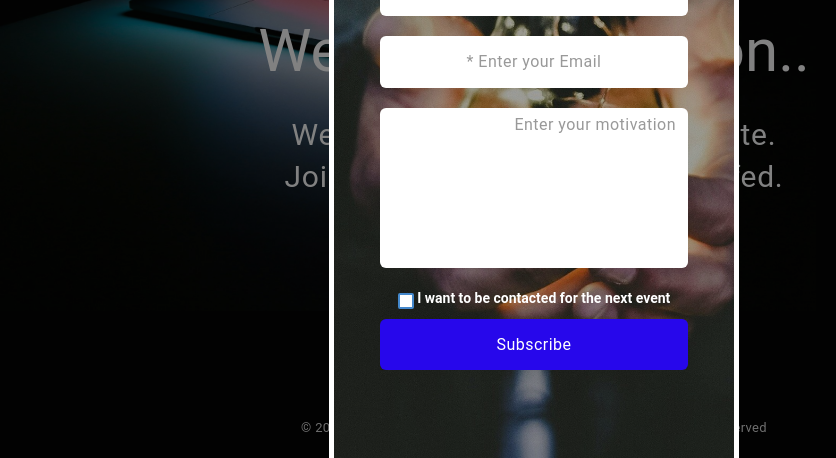
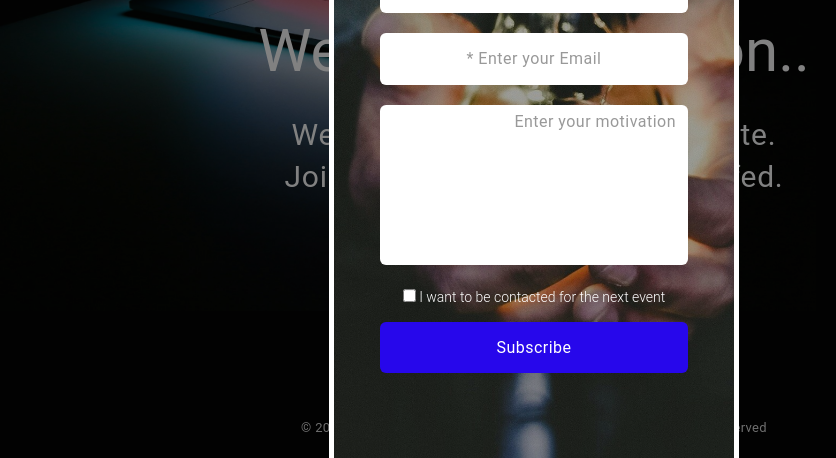
Before and after one commit to jlbiahdev/mouvementlecercle, a plain HTML site: page src/index.html in a window 1280 px wide. Both pictures are taken after a click on the element "Notify Me". Shown: the part 342-800 px from the top of the page, without its empty margins (106-942 px from the left). Drawn offline with nearby package versions, Linux system fonts and the light colour scheme.

Commit message:
Minor css changes

```diff
--- a/src/index.html
+++ b/src/index.html
@@ -60,12 +60,7 @@
                         <input type="text" id="email" name="email" placeholder="* Enter your Email" onfocus="this.placeholder = ''" onblur="this.placeholder = '* Enter your Email'" class="form-control">
                         <textarea id="motivation" name="motivation" placeholder="Enter your motivation" class="form-control"></textarea>
                         <!-- I want to be contacted for the next event -->
-                        <div class="checkbox-wrapper-40">
-                        <label>
-                            <input id="contact-me" type="checkbox" /> I want to be contacted for the next event
-                            <span class="checkbox"></span>
-                        </label>
-                        </div>
+                        <input id="contact-me" type="checkbox" /> I want to be contacted for the next event
 
                         <button type="submit" class="btn btn-primary form-control">Subscribe<i class="fa fa-long-arrow-right" aria-hidden="true"></i></button>
 
--- a/src/public/css/main.css
+++ b/src/public/css/main.css
@@ -377,10 +377,7 @@ p.subline {
     font-size: 1.6rem;
     font-weight: 400;
 
-    text-align: center;
-    letter-spacing: .03em;
-
-    outline: none !important;
+    margin-bottom: 20px;
     background: #fff;
     -webkit-box-shadow: none;
             box-shadow: none;
@@ -390,8 +387,10 @@ p.subline {
 .popup .card .subscribe-form textarea
 {
     display: block;
+    letter-spacing: .03em;
+    outline: none !important;
+    text-align: center;
 
-    margin-bottom: 20px;
 
     height: 3.2em;
     border: none;
@@ -402,64 +401,6 @@ p.subline {
     height: 10em;
     resize: none;
     text-align: end;
-}
-
-.checkbox-wrapper-40 {
-    --borderColor: #48c;
-    --borderWidth: .125em;
-}
-
-.checkbox-wrapper-40 label {
-    display: block;
-    max-width: 100%;
-    margin: 0 auto;
-}
-
-.checkbox-wrapper-40 input[type=checkbox] {
-    -webkit-appearance: none;
-    appearance: none;
-    vertical-align: middle;
-    background: #fff;
-    font-size: 1.8em;
-    border-radius: 0.125em;
-    display: inline-block;
-    border: var(--borderWidth) solid var(--borderColor);
-    width: 1em;
-    height: 1em;
-    position: relative;
-}
-.checkbox-wrapper-40 input[type=checkbox]:before,
-.checkbox-wrapper-40 input[type=checkbox]:after {
-    content: "";
-    position: absolute;
-    background: var(--borderColor);
-    width: calc(var(--borderWidth) * 3);
-    height: var(--borderWidth);
-    top: 50%;
-    left: 10%;
-    transform-origin: left center;
-}
-.checkbox-wrapper-40 input[type=checkbox]:before {
-    transform: rotate(45deg) translate(calc(var(--borderWidth) / -2), calc(var(--borderWidth) / -2)) scaleX(0);
-    transition: transform 200ms ease-in 200ms;
-}
-.checkbox-wrapper-40 input[type=checkbox]:after {
-    width: calc(var(--borderWidth) * 5);
-    transform: rotate(-45deg) translateY(calc(var(--borderWidth) * 2)) scaleX(0);
-    transform-origin: left center;
-    transition: transform 200ms ease-in;
-}
-.checkbox-wrapper-40 input[type=checkbox]:checked:before {
-    transform: rotate(45deg) translate(calc(var(--borderWidth) / -2), calc(var(--borderWidth) / -2)) scaleX(1);
-    transition: transform 200ms ease-in;
-}
-.checkbox-wrapper-40 input[type=checkbox]:checked:after {
-    width: calc(var(--borderWidth) * 5);
-    transform: rotate(-45deg) translateY(calc(var(--borderWidth) * 2)) scaleX(1);
-    transition: transform 200ms ease-out 200ms;
-}
-.checkbox-wrapper-40 input[type=checkbox]:focus {
-    outline: calc(var(--borderWidth) / 2) dotted rgba(0, 0, 0, 0.25);
 }
 
 .popup .card .subscribe-form button
```
Also changed, not shown: src/public/img/nologo.png (deleted).
